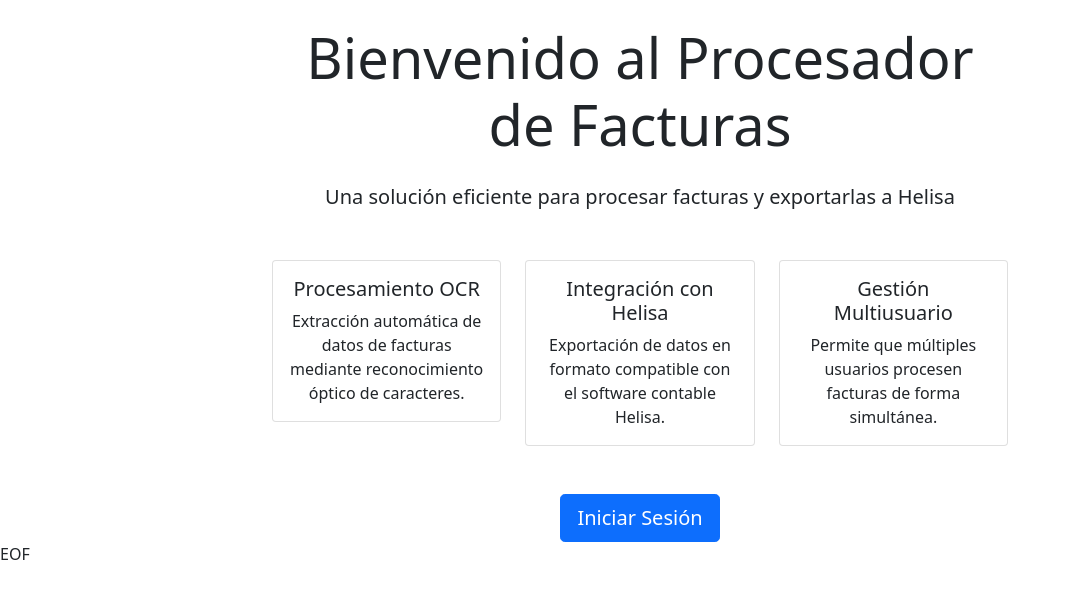
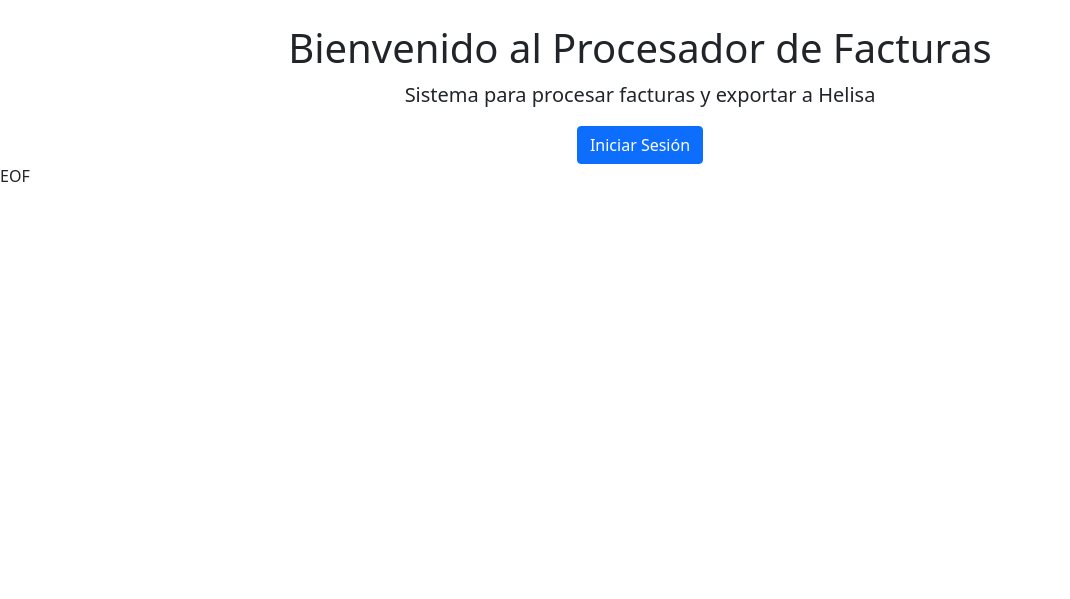
Before and after one commit to Nanagranada/factura-processor, a Flask app: template app/templates/index.html in a window 1280 px wide. Shown: the part 80-679 px from the top of the page, without its empty margins (0-1070 px from the left). Run offline with Flask 2, Linux system fonts and the light colour scheme; the template is opened without the code that fills it, so the values that code supplies are empty.

Commit message:
Update index.html

```diff
--- a/app/templates/index.html
+++ b/app/templates/index.html
@@ -1,54 +1,14 @@
 cat > app/templates/index.html << 'EOF'
 {% extends "base.html" %}
-
-{% block title %}Inicio - Procesador de Facturas{% endblock %}
-
 {% block content %}
-<div class="row justify-content-center">
-    <div class="col-md-8 text-center">
-        <h1 class="display-4 mb-4">Bienvenido al Procesador de Facturas</h1>
-        <p class="lead">Una solución eficiente para procesar facturas y exportarlas a Helisa</p>
-
-        <div class="mt-5">
-            <div class="row">
-                <div class="col-md-4">
-                    <div class="card mb-4">
-                        <div class="card-body">
-                            <i class="bi bi-eye h1 text-primary"></i>
-                            <h5 class="card-title">Procesamiento OCR</h5>
-                            <p class="card-text">Extracción automática de datos de facturas mediante reconocimiento óptico de caracteres.</p>
-                        </div>
-                    </div>
-                </div>
-                <div class="col-md-4">
-                    <div class="card mb-4">
-                        <div class="card-body">
-                            <i class="bi bi-arrow-repeat h1 text-success"></i>
-                            <h5 class="card-title">Integración con Helisa</h5>
-                            <p class="card-text">Exportación de datos en formato compatible con el software contable Helisa.</p>
-                        </div>
-                    </div>
-                </div>
-                <div class="col-md-4">
-                    <div class="card mb-4">
-                        <div class="card-body">
-                            <i class="bi bi-people h1 text-info"></i>
-                            <h5 class="card-title">Gestión Multiusuario</h5>
-                            <p class="card-text">Permite que múltiples usuarios procesen facturas de forma simultánea.</p>
-                        </div>
-                    </div>
-                </div>
-            </div>
-        </div>
-
-        <div class="mt-4">
-            {% if current_user.is_authenticated %}
-                <a href="{{ url_for('main.dashboard') }}" class="btn btn-primary btn-lg">Ir al Dashboard</a>
-            {% else %}
-                <a href="{{ url_for('main.login') }}" class="btn btn-primary btn-lg">Iniciar Sesión</a>
-            {% endif %}
-        </div>
-    </div>
+<div class="text-center">
+    <h1>Bienvenido al Procesador de Facturas</h1>
+    <p class="lead">Sistema para procesar facturas y exportar a Helisa</p>
+    {% if current_user.is_authenticated %}
+        <a href="{{ url_for('main.dashboard') }}" class="btn btn-primary">Ir al Dashboard</a>
+    {% else %}
+        <a href="{{ url_for('main.login') }}" class="btn btn-primary">Iniciar Sesión</a>
+    {% endif %}
 </div>
 {% endblock %}
-EOF
+EOFV
```
